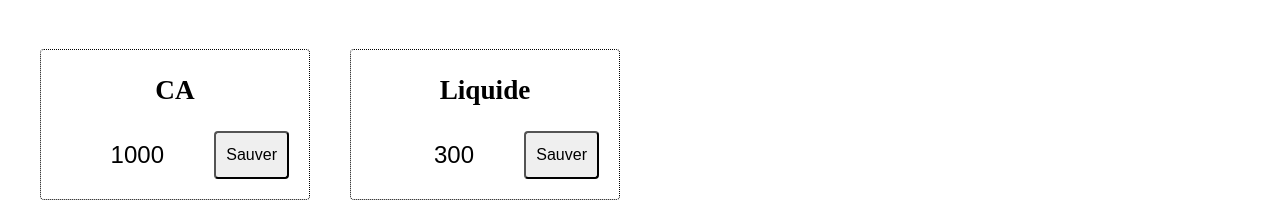
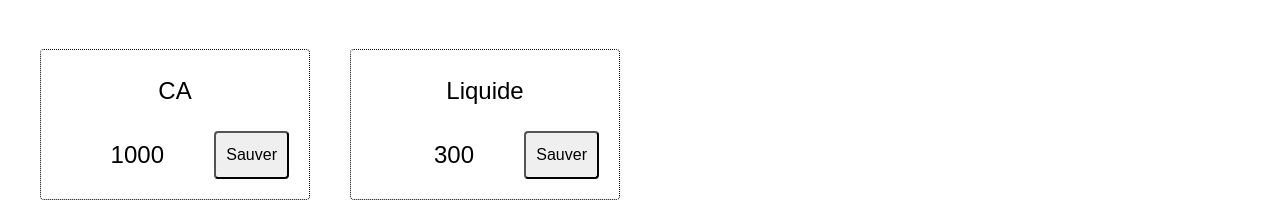
Before and after one commit to lydstyl/200615-cashevo, a Vue app: page / in a window 1280 px wide. Shown: the part 167-369 px from the top of the page. Built offline with nearby package versions, Linux system fonts and the light colour scheme.

Commit message:
setAccount name and amount

```diff
--- a/src/App.vue
+++ b/src/App.vue
@@ -8,7 +8,7 @@
 
     <div class="accounts">
       <Account
-        v-on:up="up"
+        v-on:setAccount="setAccount"
         v-for="account in accounts"
         v-bind:key="account.id"
         :accountId="account.id"
@@ -58,10 +58,10 @@ export default {
   },
 
   methods: {
-    up(evt) {
+    setAccount(evt) {
       this.accounts = this.accounts.map((a) => {
         if (a.id === evt.accountId) {
-          return { ...a, amount: evt.newAmount };
+          return { ...a, name: evt.newName, amount: evt.newAmount };
         } else {
           return a;
         }
--- a/src/components/Account.vue
+++ b/src/components/Account.vue
@@ -1,10 +1,17 @@
 <template>
   <div class="account">
-    <h2>{{ name }}</h2>
+    <h2>
+      <input
+        class="account-name"
+        v-model="newName"
+        type="text"
+        placeholder="nom"
+      />
+    </h2>
 
     <div class="amount">
       <input v-model="newAmount" type="number" placeholder="nouveau montant" />
-      <button @click="up">Sauver</button>
+      <button @click="setAccount">Sauver</button>
     </div>
   </div>
 </template>
@@ -21,14 +28,16 @@ export default {
 
   data() {
     return {
+      newName: this.name,
       newAmount: this.amount,
     };
   },
 
   methods: {
-    up() {
-      this.$emit("up", {
+    setAccount() {
+      this.$emit("setAccount", {
         accountId: this.accountId,
+        newName: this.newName,
         newAmount: parseFloat(this.newAmount),
       });
     },
@@ -52,6 +61,11 @@ h2 {
   margin-bottom: 20px;
 }
 
+.account-name {
+  width: 100%;
+  text-align: center;
+}
+
 .amount {
   display: flex;
   justify-content: space-between;
```
